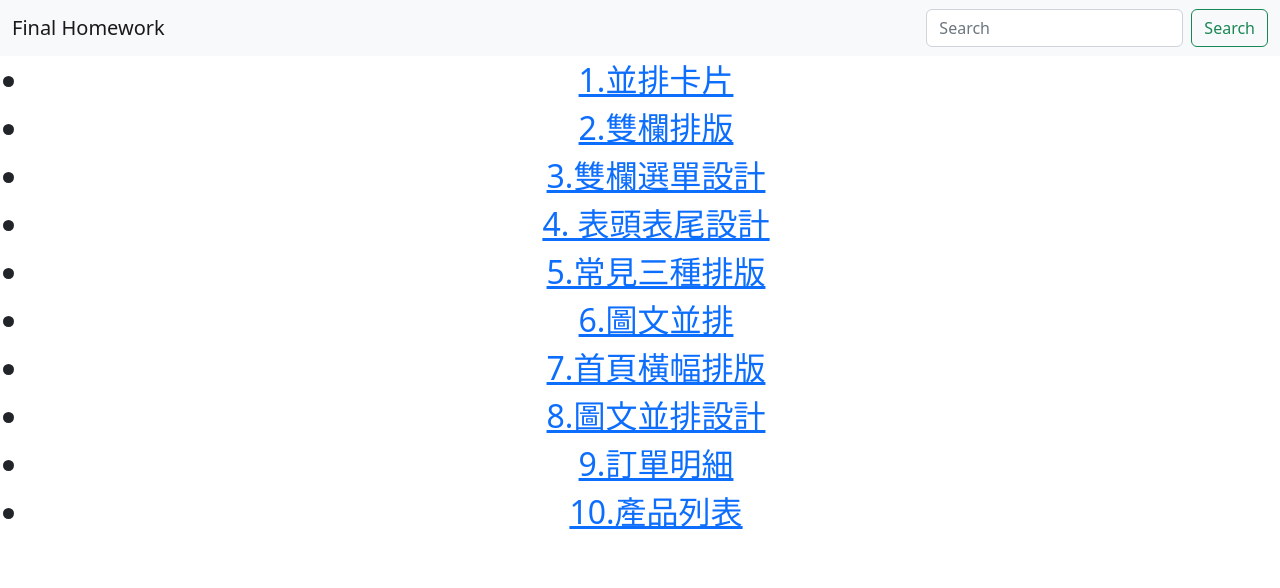
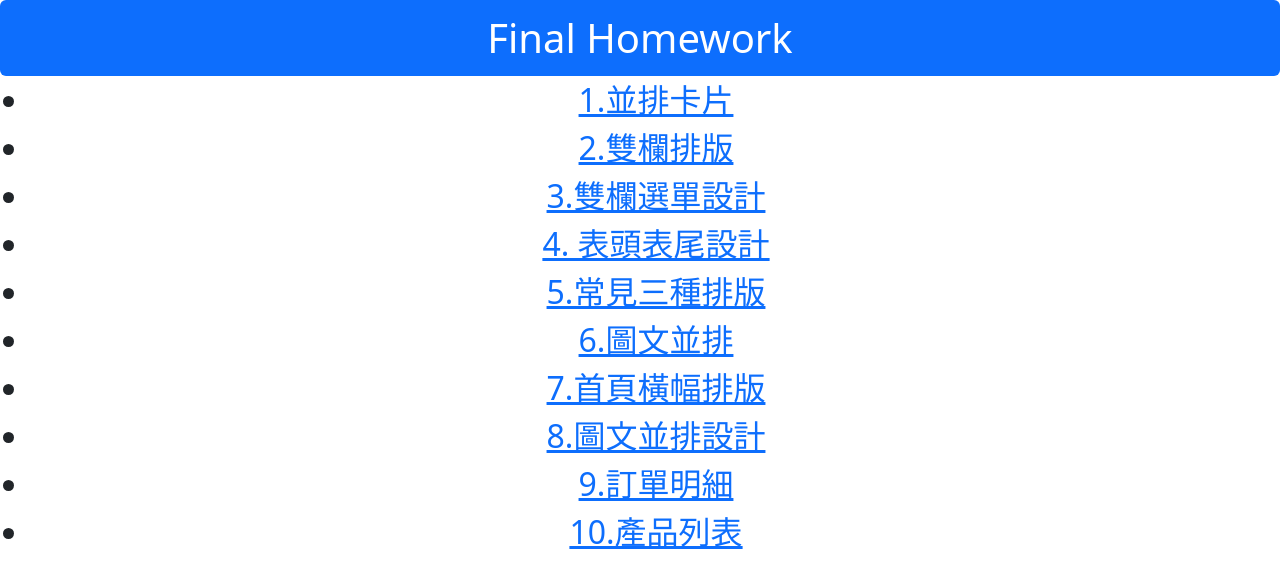
Before and after one commit to MarkMattFang/hexschool-final-homework, a plain HTML site: page index.html in a window 1280 px wide. Drawn offline with nearby package versions, Linux system fonts and the light colour scheme.

Commit message:
新增環境

```diff
--- a/index.html
+++ b/index.html
@@ -7,15 +7,9 @@
     <link href="https://cdn.jsdelivr.net/npm/bootstrap@5.2.3/dist/css/bootstrap.min.css" rel="stylesheet" integrity="sha384-rbsA2VBKQhggwzxH7pPCaAqO46MgnOM80zW1RWuH61DGLwZJEdK2Kadq2F9CUG65" crossorigin="anonymous">
 </head>
   <body>
-    <nav class="navbar bg-light">
-        <div class="container-fluid">
-          <a class="navbar-brand">Final Homework</a>
-          <form class="d-flex" role="search">
-            <input class="form-control me-2" type="search" placeholder="Search" aria-label="Search">
-            <button class="btn btn-outline-success" type="submit">Search</button>
-          </form>
-        </div>
-      </nav>
+    <nav class="nav nav-pills flex-column flex-sm-row fs-1">
+      <a class="flex-sm-fill text-sm-center nav-link active" aria-current="page" href="#">Final Homework</a>
+    </nav>
     <ul class="text-center fs-2">
         <li><a href="1.並排卡片.html" target="_blank">1.並排卡片</a></li>
         <li><a href="2.雙欄排版.html" target="_blank">2.雙欄排版</a></li>
```
